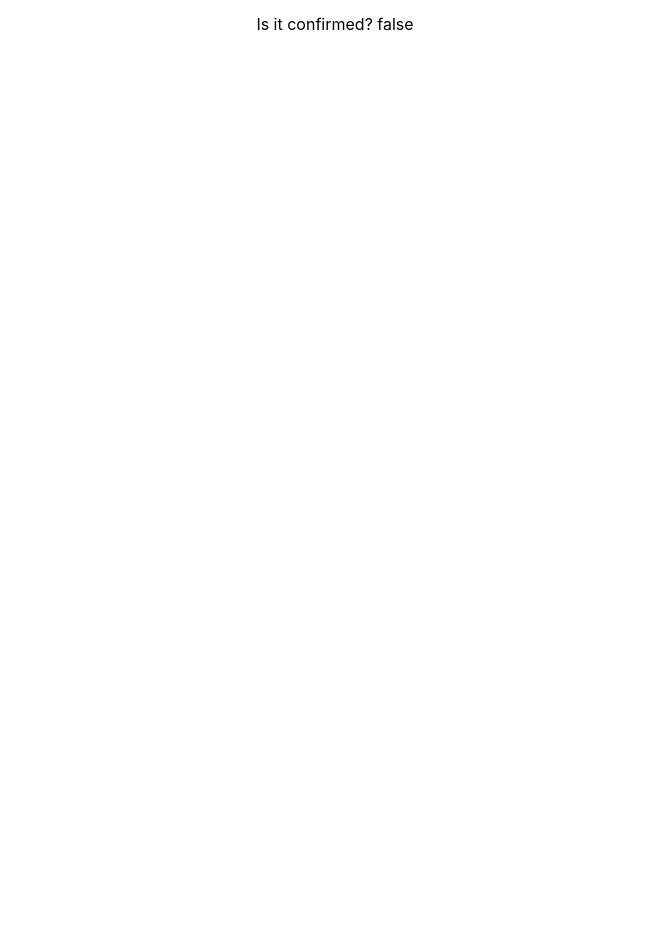
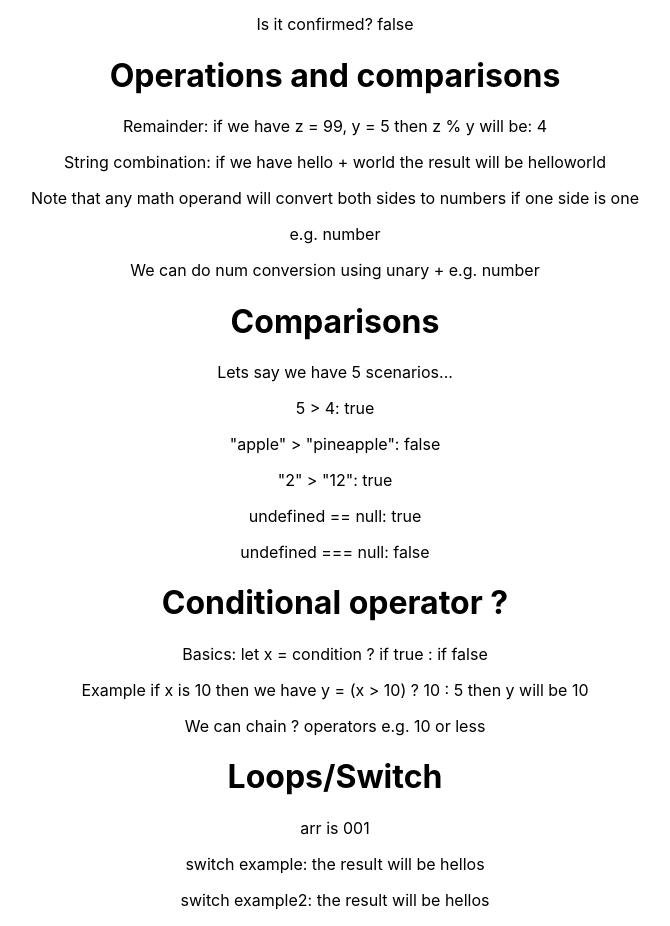
Before and after one commit to SuKaiwen/MasteringJS, a React (Create React App) app: page / in a window 1280 px wide. Shown: the part 664-1590 px from the top of the page, without its empty margins (305-975 px from the left). Before the commit the page ends 800 px from the top, so only its background shows below. Built offline with nearby package versions, Linux system fonts and the light colour scheme.

Commit message:
conditional operator, loops, switch, comparisons

```diff
--- a/src/App.js
+++ b/src/App.js
@@ -3,6 +3,10 @@ import './App.css';
 
 import DataTypes from './Components/DataTypes';
 import InteractionsJS from './Components/InteractionJS';
+import Operations from './Components/Operations';
+import Comparisons from './Components/Comparisons';
+import ConditionalOperator from './Components/ConditionalOperator';
+import LoopsSwitch from './Components/LoopsSwitch';
 
 function App() {
   return (
@@ -10,7 +14,12 @@ function App() {
       <h1>Learning JS</h1>
       <DataTypes />
       <InteractionsJS />
+      <Operations />
+      <Comparisons />
+      <ConditionalOperator />
+      <LoopsSwitch />
     </div>
   );
 }
+
 export default App;
--- /dev/null
+++ b/src/Components/Comparisons.js
@@ -0,0 +1,31 @@
+import React from 'react';
+
+function Comparisons(props) {
+
+    // Numbers are compared by size
+    // Strings are compared letter by letter in dictionary order
+    // When values are compared they get converted into numbers
+    // Beware of null/undefined...
+
+    let bool1 = 5 > 4;
+    let bool2 = "apple" > "pineapple";
+    let bool3 = "2" > "12";
+    let bool4 = undefined == null;
+    let bool5 = undefined === null;
+
+    // === means strict equality checks type as well...
+
+    return (
+        <div>
+            <h1>Comparisons</h1>
+            <p>Lets say we have 5 scenarios...</p>
+            <p>5 > 4: {String(bool1)}</p>
+            <p>"apple" > "pineapple": {String(bool2)}</p>
+            <p>"2" > "12": {String(bool3)}</p>
+            <p>undefined == null: {String(bool4)}</p>
+            <p>undefined === null: {String(bool5)}</p>
+        </div>
+    );
+}
+
+export default Comparisons;
--- /dev/null
+++ b/src/Components/ConditionalOperator.js
@@ -0,0 +1,30 @@
+import React from 'react';
+
+function ConditionalOperator(props) {
+
+    // basics of ?
+    // syntax is let result = condition ? value1: value2;
+    // where value 1 means condiiton is true and value 2 is false
+
+    let x = 10;
+    let y = (x > 5) ? 10 : 0;
+
+    // we can chain condition operator ?
+    let num = 5;
+    let res = (num > 100) ? "greater than 100" :
+        (num > 50) ? "greater than 50" :
+        (num > 20) ? "greather than 20" :
+        (num > 10) ? "greater than 10" :
+        "10 or less";
+
+    return (
+        <div>
+            <h1>Conditional operator ?</h1>
+            <p>Basics: let x = condition ? if true : if false</p>
+            <p>Example if x is 10 then we have y = (x > 10) ? 10 : 5 then y will be {y}</p>
+            <p>We can chain ? operators e.g. {res}</p>
+        </div>
+    );
+}
+
+export default ConditionalOperator;
--- /dev/null
+++ b/src/Components/LoopsSwitch.js
@@ -0,0 +1,81 @@
+import React from 'react';
+
+function LoopsSwitch(props) {
+
+    // basics: while (x) { ... }
+    // for(x = ...; x < ... ; x++) { ... }
+    // do { ... } while (x)
+
+    // other loop stuff: break = break existing loop
+    // continue = skip existing iteration and go to next
+
+    // If we want to break out of an outer loop
+    // we can give a loop a "label"
+    // break outer = break outer loop e.g.
+
+    let arr = []
+
+    // arr will be 001 because
+    // 1) we push i = 0 into array
+    // 2) we push j = 0 into array
+    // 3) we push j = 1 into array
+    // then we break out of the WHOLE outer loop
+    // so we don't get i = 1, i = 2 like normal break...
+    outer: for (let i = 0; i < 3; i++){
+        arr.push(i);
+        for (let j = 0; j < 3; j++){
+            arr.push(j);
+            if(j == 1){
+                break outer;
+            }
+        }
+    }
+
+    // swtich statement = multiple if statement
+    // syntax is ...
+    // Note that the break after every case is IMPORTANT
+    // else it will run all the cases...
+    // default just means if it doesn't match any case it will execute default...
+    let x = "hello";
+    let switchRes = "";
+
+    switch(x){
+        case "lol":
+            switchRes = "lol";
+            break;
+        case "hello":
+            switchRes = "hellos";
+            break;
+        default:
+            switchRes = "def";
+    }
+
+    // for switches we can group case statements
+    // for when we want two cases to run the same code
+    let x2 = "hello";
+    let switchRes2 = "";
+    switch(x2){
+        case "lol":
+            switchRes2 = "lol";
+            break;
+        case "hello":
+        case "hi":
+            switchRes2 = "hellos";
+            break;
+        default:
+            switchRes2 = "def";
+    }
+
+    // Note: type matters case 0 is different to case '0'
+
+    return (
+        <div>
+            <h1>Loops/Switch</h1>
+            <p>arr is {arr}</p>
+            <p>switch example: the result will be {switchRes}</p>
+            <p>switch example2: the result will be {switchRes2}</p>
+        </div>
+    );
+}
+
+export default LoopsSwitch;
--- a/src/Components/Operations.js
+++ b/src/Components/Operations.js
@@ -1,10 +1,51 @@
 import React from 'react';
 
 function Operations(props) {
-    // For operations and comparisons
+
+    // unary operation is a single operand
+    // example will be -x
+    let x = 1;
+    x = -x;
+
+    // binary operation is two operands e.g. 3 - 2
+    let a = 1;
+    let b = 2;
+    let c = a + b;
+
+    // basic math operands
+    // + add, - sub, * multiply, / divide, % remainder, ** power of
+
+    // remainder: divides a by b until it can't and gets the remainder
+    let z = 99;
+    let y = 5;
+    let s = z%y; //should be 4
+
+    // we can perform string concats with +
+    let string1 = "hello";
+    let string2 = "world";
+    let combined = string1 + string2;
+
+    // conversion if one side is a number
+    let side1 = "6";
+    let side2 = 3;
+    let total = side1 / side2;
+
+    // We can do numeric conversion using unary +
+    // it is the same as number
+    let strNum = "12131241";
+    let strNum2 = +strNum;
+
+    // We can modify in place using += or *= etc...
+    // We can increment/decrement using ++ or --
+
     return (
         <div>
-
+            <h1>Operations and comparisons</h1>
+            <p>Remainder: if we have z = 99, y = 5 then z % y will be: {s}</p>
+            <p>String combination: if we have hello + world the result will be {combined}</p>
+            <p>Note that any math operand will convert both sides to numbers if one side is one</p>
+            <p>e.g. {typeof(total)}</p>
+            <p>We can do num conversion using unary + e.g. {typeof(strNum2)}</p>
         </div>
     );
 }
```
Also changed, not shown: src/Components/ArrowFuncitons.js (added, +23 -0 lines).
